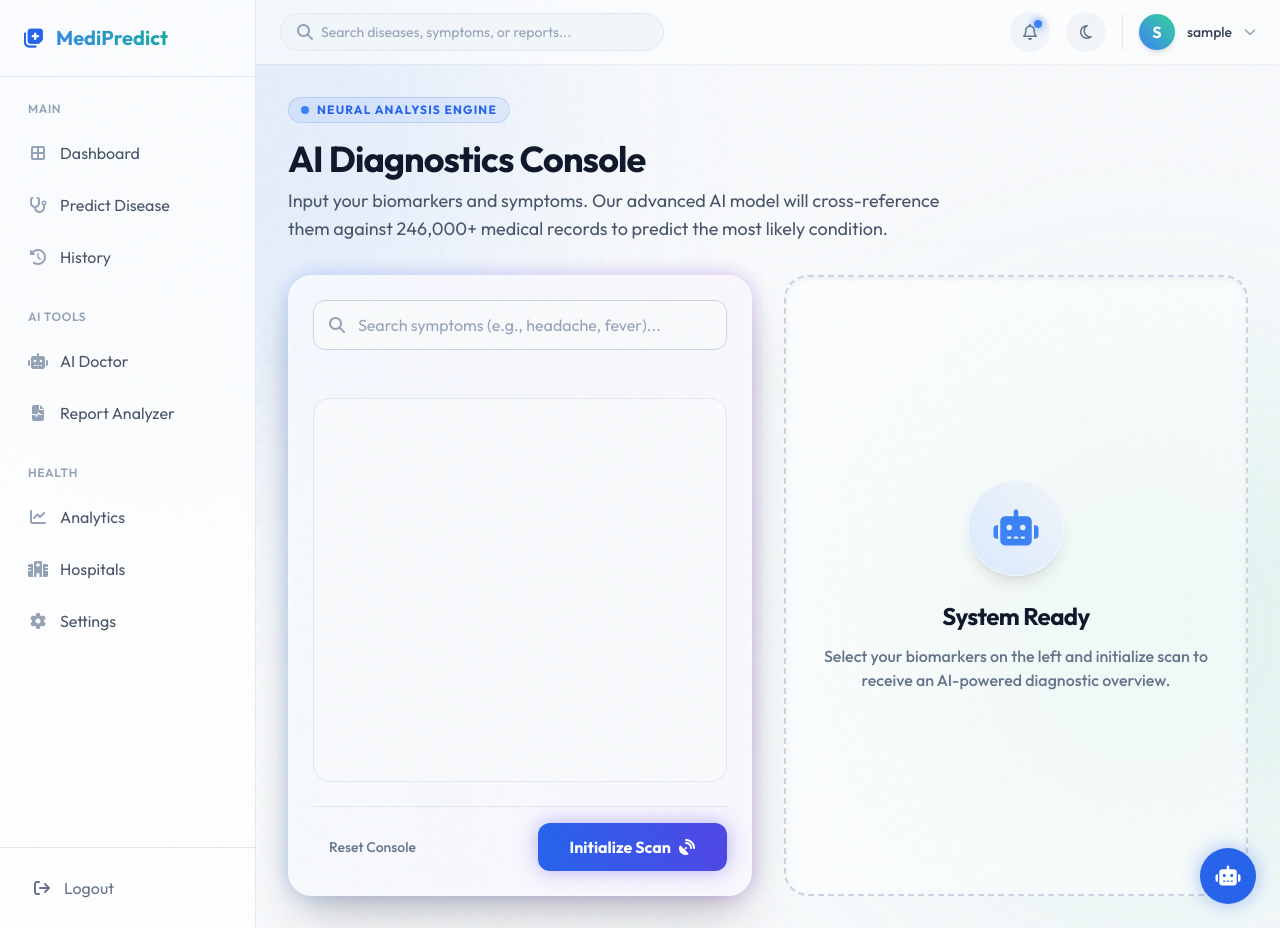
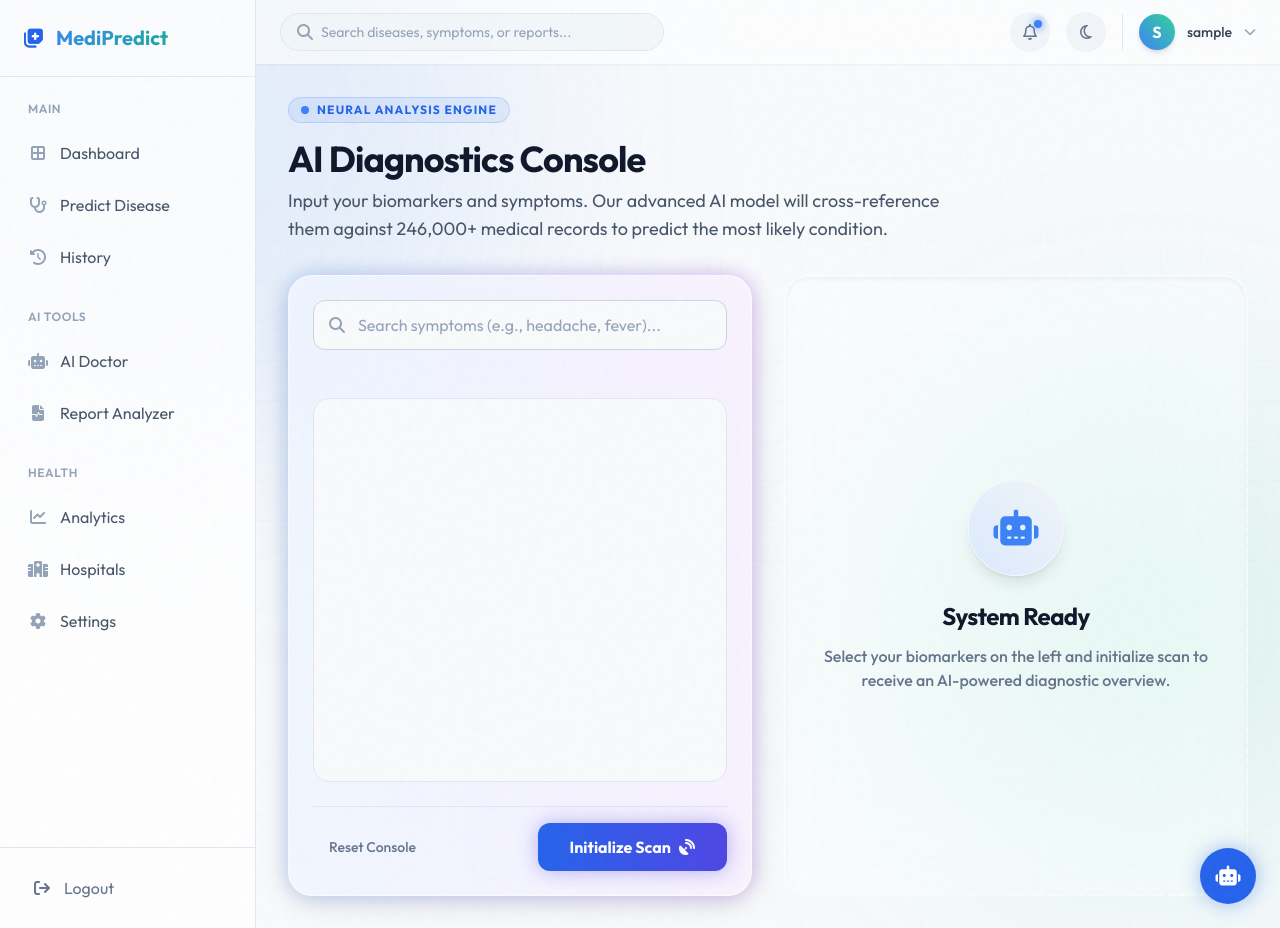
Before and after one commit to manyatagupta/disease-prediction, a Django app: page /checker/ in a window 1280 px wide. Run offline with Django 5.2, Linux system fonts and the light colour scheme; the visitor is signed in with stand-in values (Sample User, id 1); data that the repository does not hold is empty; some libraries are stand-ins or nearby versions.

Commit message:
Style: Enhance main dashboard and checker UI panels

```diff
--- a/templates/predictor/checker.html
+++ b/templates/predictor/checker.html
@@ -22,7 +22,7 @@
         <!-- Form Section -->
         <div class="w-full lg:w-1/2 flex flex-col gap-6 relative z-10">
             <div class="absolute -inset-1 bg-gradient-to-r from-blue-500 to-purple-600 rounded-[2rem] blur opacity-20 dark:opacity-30"></div>
-            <div class="bg-white/80 dark:bg-slate-900/70 backdrop-blur-2xl border border-white/20 dark:border-slate-700/50 rounded-3xl p-6 shadow-2xl transition-colors relative">
+            <div class="bg-white/70 dark:bg-slate-900/60 backdrop-blur-3xl backdrop-saturate-150 border border-white/50 dark:border-white/10 shadow-[0_8px_32px_rgba(0,0,0,0.1)] dark:shadow-[0_8px_32px_rgba(0,0,0,0.4)] rounded-3xl p-6 shadow-2xl transition-colors relative">
 
                 <form id="checkerForm" action="{% url 'predictor:checker' %}" method="POST">
                     {% csrf_token %}
@@ -77,7 +77,7 @@
         <!-- Results Section -->
         <div class="w-full lg:w-1/2 flex flex-col">
             <!-- Initial State -->
-            <div id="resultPlaceholder" class="flex-1 bg-white/50 dark:bg-slate-900/40 backdrop-blur-xl border-2 border-slate-300 dark:border-slate-700 border-dashed rounded-3xl p-8 flex flex-col items-center justify-center text-center min-h-[400px] transition-all duration-500 shadow-inner group">
+            <div id="resultPlaceholder" class="flex-1 bg-white/40 dark:bg-slate-900/40 backdrop-blur-2xl backdrop-saturate-150 border-2 border-white/40 dark:border-white/10 shadow-inner border-dashed rounded-3xl p-8 flex flex-col items-center justify-center text-center min-h-[400px] transition-all duration-500 shadow-inner group">
                 <div class="relative w-24 h-24 mb-6">
                     <div class="absolute inset-0 bg-blue-500/20 rounded-full animate-ping opacity-75"></div>
                     <div class="relative w-24 h-24 rounded-full bg-gradient-to-tr from-blue-100 to-slate-100 dark:from-slate-800 dark:to-slate-700 flex items-center justify-center text-blue-500 dark:text-blue-400 text-4xl shadow-lg border border-white/50 dark:border-slate-600 transition-transform group-hover:scale-110 duration-300">
@@ -105,7 +105,7 @@
             </div>
 
             <!-- Result Data -->
-            <div id="resultData" class="hidden flex-1 bg-white dark:bg-slate-900/50 backdrop-blur-xl border border-slate-200 dark:border-slate-800 rounded-3xl p-6 lg:p-8 shadow-md dark:shadow-2xl relative overflow-hidden transition-colors">
+            <div id="resultData" class="hidden flex-1 bg-white/80 dark:bg-slate-900/60 backdrop-blur-2xl backdrop-saturate-150 border border-white/40 dark:border-white/10 shadow-[0_8px_30px_rgba(0,0,0,0.08)] dark:shadow-[0_8px_30px_rgba(0,0,0,0.3)] rounded-3xl p-6 lg:p-8 shadow-md dark:shadow-2xl relative overflow-hidden transition-colors">
                 <!-- Abstract Glow -->
                 <div class="absolute top-0 right-0 w-64 h-64 bg-blue-500/5 dark:bg-blue-500/10 rounded-full blur-3xl -mr-20 -mt-20 pointer-events-none transition-colors"></div>
 
```
Also changed, not shown: templates/predictor/home.html (+10 -10 lines).
